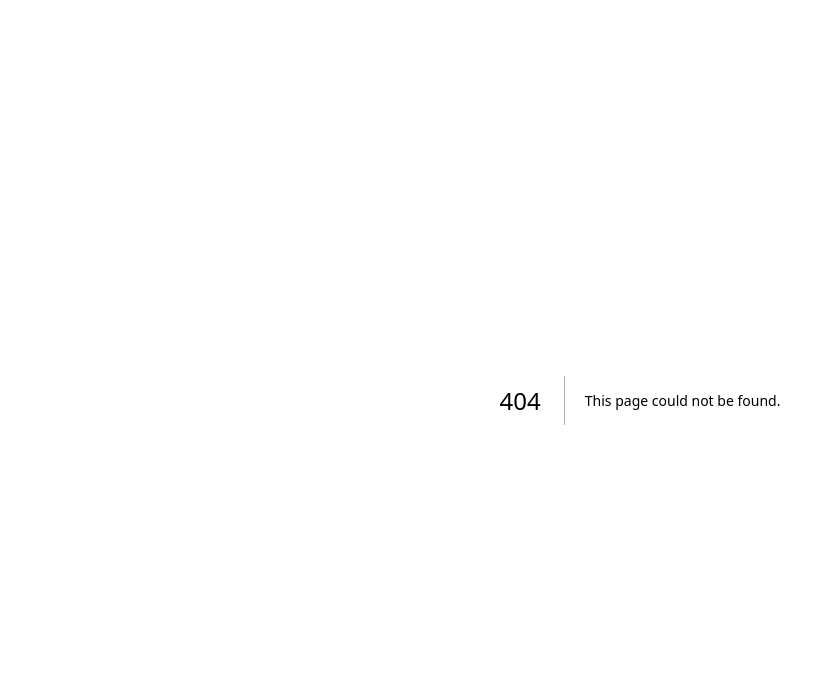
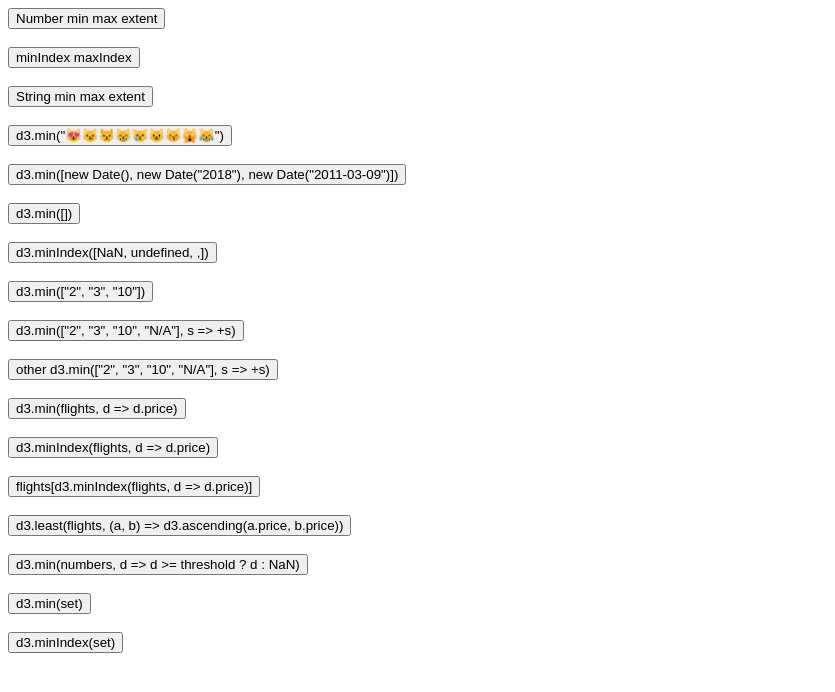
Before and after one commit to ainochi-kor/study-d3, a Next.js app: page /docs/array/extent in a window 1280 px wide. Before the commit this address had no page. Shown: the top 692 px of the page, without its empty margins (0-835 px from the left). Built offline with nearby package versions, Linux system fonts and the light colour scheme.

Commit message:
update: array

```diff
--- /dev/null
+++ b/pages/docs/array/extent.tsx
@@ -0,0 +1,187 @@
+import * as d3 from "d3";
+import { NextPage } from "next";
+
+export const getMinMaxExtent = (array: any[]) => {
+  const min = d3.min(array); // 최소 값 반환
+  const max = d3.max(array);
+  const extent = d3.extent(array); // d3.extent는 입력에 대한 단일 패스로 [min, max]를 반환
+
+  console.log("min", min);
+  console.log("max", max);
+  console.log("extent", extent);
+};
+
+export const getMaxMinIndex = (array: number[]) => {
+  const minIndex = d3.minIndex(array);
+  const maxIndex = d3.maxIndex(array);
+
+  console.log("minIndex", minIndex);
+  console.log("maxIndex", maxIndex);
+};
+
+const array = [3, 2, 1, 1, 6, 2, 4];
+
+const flights = [
+  { airline: "Icelandair", price: 1621, stops: 3 },
+  { airline: "Multiple airlines", price: 1381, stops: 2 },
+  { airline: "Air France", price: 1948, stops: 0 },
+  { airline: "WestJet", price: 1711, stops: 1 },
+  { airline: "Air France", price: 1951, stops: 1 },
+  { airline: "French Bee", price: 1780, stops: 1 },
+];
+
+const threshold = 0.6;
+const numbers = Float64Array.from({ length: 100 }, Math.random);
+
+const Extent: NextPage = () => {
+  return (
+    <div>
+      <button
+        onClick={() => {
+          getMinMaxExtent(array);
+        }}
+      >
+        Number min max extent
+      </button>
+      <br /> <br />
+      <button
+        onClick={() => {
+          getMaxMinIndex([3, 3, 11]);
+        }}
+      >
+        minIndex maxIndex
+      </button>
+      <br /> <br />
+      <button
+        onClick={() => {
+          getMinMaxExtent(["Driven", "Data", "Documents"]);
+        }}
+      >
+        String min max extent
+      </button>
+      <br /> <br />
+      <button
+        onClick={() => {
+          console.log("Emotion min: ", d3.min("😻😼😾😸😿😺😽🙀😹"));
+        }}
+      >
+        {`d3.min("😻😼😾😸😿😺😽🙀😹")`}
+      </button>
+      <br /> <br />
+      <button
+        onClick={() => {
+          console.log(
+            "Date: ",
+            d3.min([new Date(), new Date("2018"), new Date("2011-03-09")])
+          );
+        }}
+      >
+        {`d3.min([new Date(), new Date("2018"), new Date("2011-03-09")])`}
+      </button>{" "}
+      <br /> <br />
+      <button
+        onClick={() => {
+          console.log("zero min: ", d3.min([]));
+        }}
+      >
+        {"d3.min([])"}
+      </button>
+      <br /> <br />
+      <button
+        onClick={() => {
+          console.log("minIndex: ", d3.minIndex([NaN, undefined, ,]));
+        }}
+      >
+        {"d3.minIndex([NaN, undefined, ,])"}
+      </button>
+      <br /> <br />
+      <button
+        onClick={() => {
+          console.log(d3.min(["2", "3", "10"]));
+        }}
+      >
+        {`d3.min(["2", "3", "10"])`}
+      </button>
+      <br /> <br />
+      <button
+        onClick={() => {
+          console.log(d3.min(["2", "3", "10", "N/A"], (s) => +s));
+        }}
+      >
+        {`d3.min(["2", "3", "10", "N/A"], s => +s)`}
+      </button>
+      <br /> <br />
+      <button
+        onClick={() => {
+          const strings = ["2", "3", "10", "N/A"];
+          const numbers = strings.map((s) => +s);
+          console.log(d3.min(numbers));
+        }}
+      >
+        {`other d3.min(["2", "3", "10", "N/A"], s => +s)`}
+      </button>
+      <br /> <br />
+      <button
+        onClick={() => {
+          console.log(d3.min(flights, (d) => d.price));
+        }}
+      >
+        {`d3.min(flights, d => d.price)`}
+      </button>
+      <br /> <br />
+      <button
+        onClick={() => {
+          console.log(d3.minIndex(flights, (d) => d.price));
+        }}
+      >
+        {`d3.minIndex(flights, d => d.price)`}
+      </button>
+      <br /> <br />
+      <button
+        onClick={() => {
+          console.log(flights[d3.minIndex(flights, (d) => d.price)]);
+        }}
+      >
+        {`flights[d3.minIndex(flights, d => d.price)]`}
+      </button>
+      <br /> <br />
+      <button
+        onClick={() => {
+          console.log(
+            d3.least(flights, (a, b) => d3.ascending(a.price, b.price))
+          );
+        }}
+      >
+        {`d3.least(flights, (a, b) => d3.ascending(a.price, b.price))`}
+      </button>
+      <br /> <br />
+      <button
+        onClick={() => {
+          console.log(d3.min(numbers, (d) => (d >= threshold ? d : NaN)));
+        }}
+      >
+        {`d3.min(numbers, d => d >= threshold ? d : NaN)`}
+      </button>
+      <br /> <br />
+      <button
+        onClick={() => {
+          const set = new Set([3, 2, 1, 2, 3]);
+          console.log(d3.min(set));
+        }}
+      >
+        {`d3.min(set)`}
+      </button>
+      <br /> <br />
+      <button
+        onClick={() => {
+          const set = new Set([3, 2, 1, 2, 3]);
+          console.log(d3.minIndex(set));
+        }}
+      >
+        {`d3.minIndex(set)`}
+      </button>
+    </div>
+  );
+};
+
+export default Extent;
```
Also changed, not shown: pages/docs/array/array.ts (deleted, +0 -19 lines), pages/docs/array/index.tsx (+8 -132 lines), pages/docs/array/mode.tsx (added, +31 -0 lines), pages/docs/index.tsx (added, +13 -0 lines).
